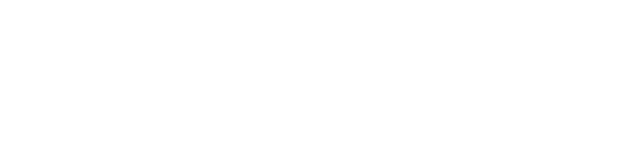
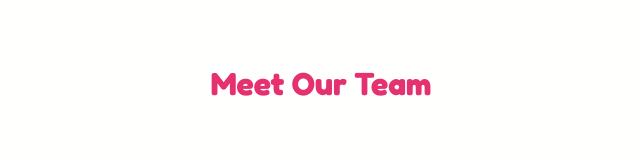
Before and after one commit to FRA2721/html-css-float-cards, a plain HTML site: page index.html in a window 1280 px wide. Shown: the whole page, without its empty margins (319-959 px from the left). Drawn offline with Linux system fonts and the light colour scheme.

Commit message:
set_h1_setup

```diff
--- a/css/style.css
+++ b/css/style.css
@@ -0,0 +1,32 @@
+/* reset */
+* {
+    margin: 0;
+    padding: 0;
+    box-sizing: border-box;
+}
+
+/* common */
+html {
+    font-family: 'Fredoka', sans-serif;
+    font-size: 100%;
+    color: white;
+}
+
+/* body */
+body {
+    background-color: #fffffe;
+}
+
+/* container */
+.container {
+    width: 70%;
+    margin: 0 auto;
+}
+
+/* h1 */
+h1 {
+    color: #e53170;
+    font-size: 2rem;
+    margin: 2em 0;
+    text-align: center;
+}
--- a/index.html
+++ b/index.html
@@ -3,11 +3,31 @@
 <head>
     <meta charset="UTF-8">
     <meta http-equiv="X-UA-Compatible" content="IE=edge">
+    <meta name="viewport" content="width=device-width, initial-scale=1.0">
+
+    <!-- set_title -->
+    <title>Meet Our Team</title>
+    <!-- /set_title -->
+
+    <!-- importing_fonts -->
+    <link rel="preconnect" href="https://fonts.googleapis.com">
+    <link rel="preconnect" href="https://fonts.gstatic.com" crossorigin>
+    <link href="https://fonts.googleapis.com/css2?family=Fredoka:wght@300;400;500;600;700&display=swap" rel="stylesheet">
+    <!-- /importing_fonts -->
     <link rel="stylesheet" href="css/style.css">
-    <meta name="viewport" content="width=device-width, initial-scale=1.0">
-    <title>Meet Our Team</title>
 </head>
+
 <body>
+
+    <!-- main -->
+    <main>
+
+        <div class="container">
+            <h1>Meet Our Team</h1>
+        </div>
+
+    </main>
+    <!-- /main -->
 
 </body>
 </html>
```
